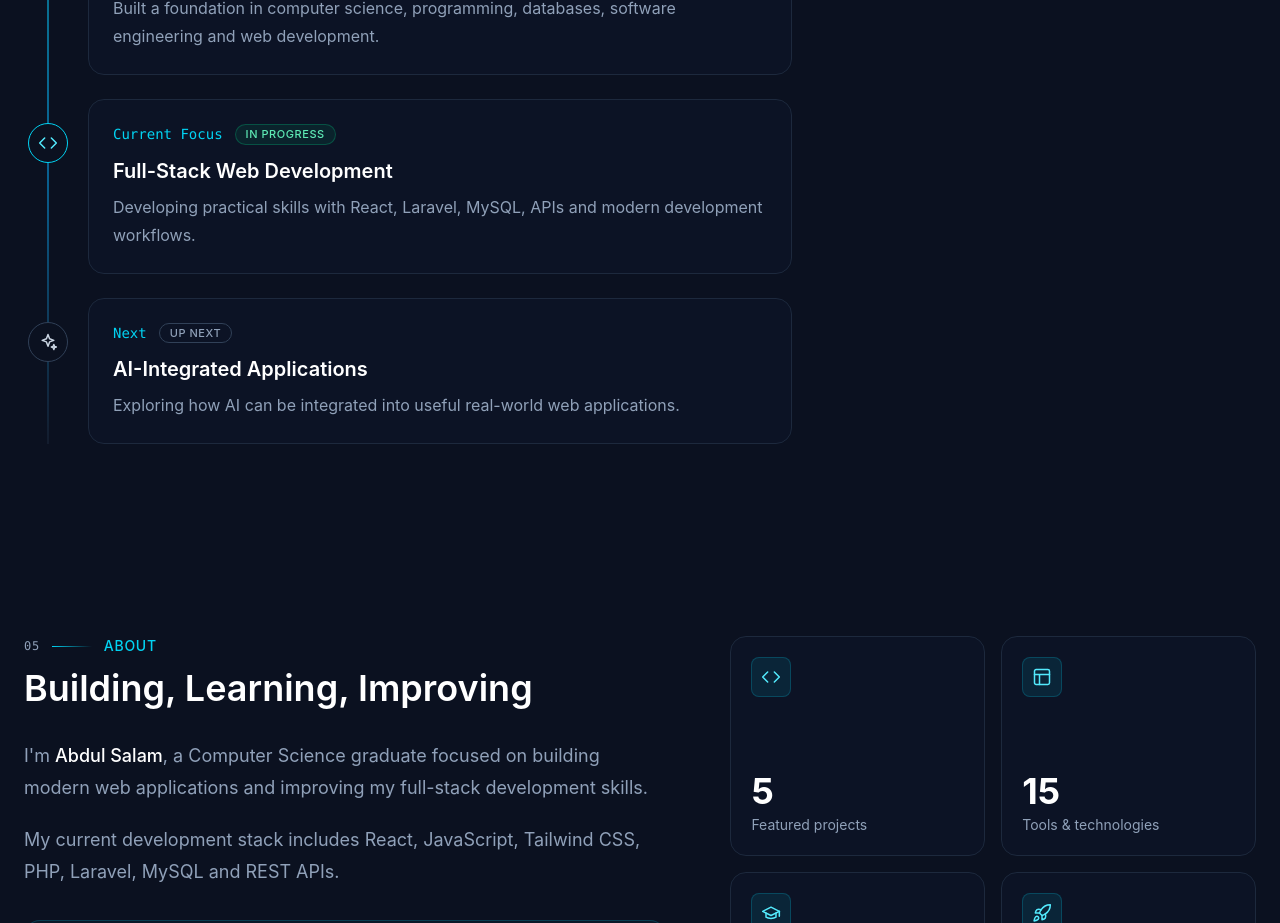
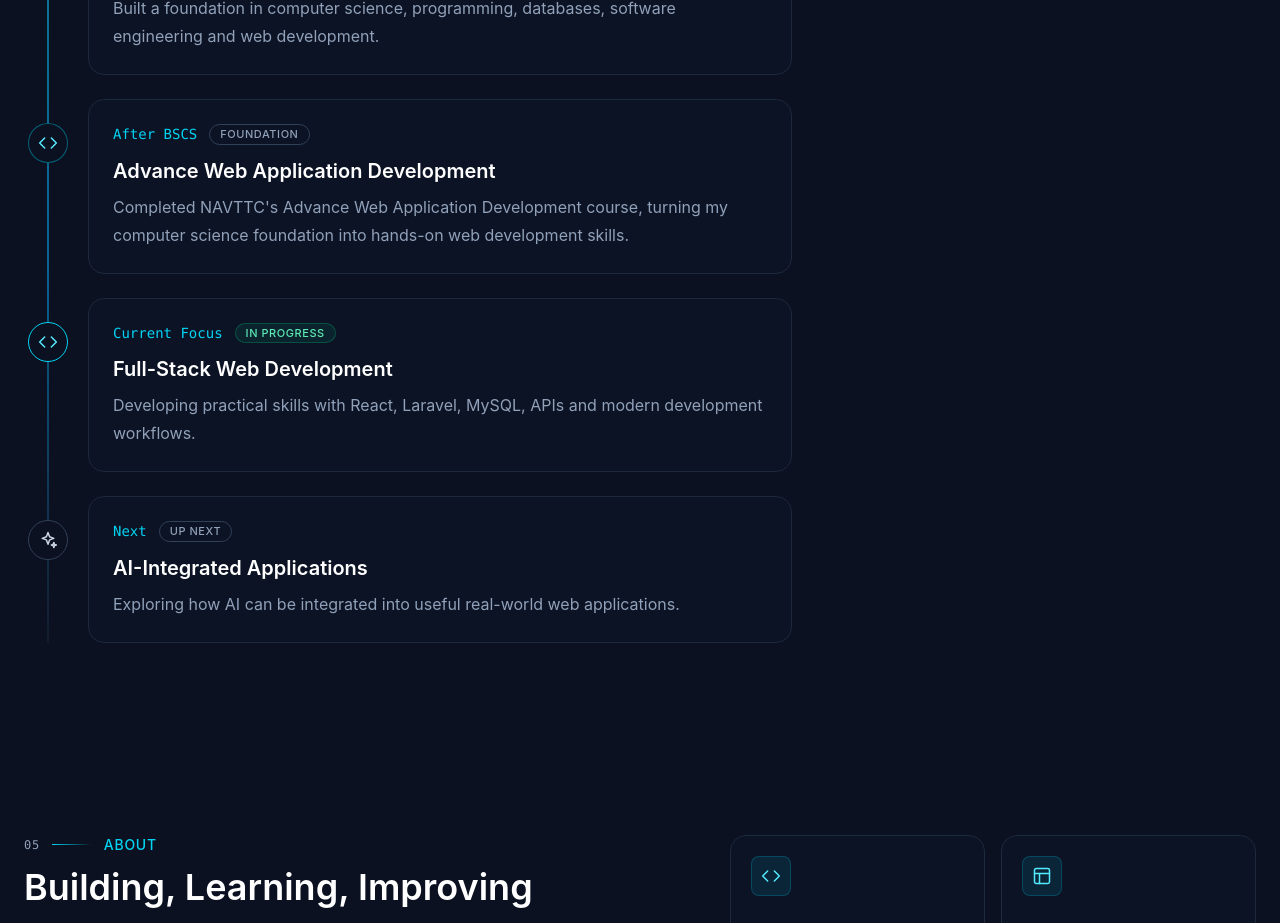
Before and after one commit to abdulsalamcode/abdul-salam-os, a React (Vite) app: page / in a window 1280 px wide. Shown: the part 5420-6343 px from the top of the page. Built offline with nearby package versions, Linux system fonts and the light colour scheme.

Commit message:
feat: add NAVTTC course to journey timeline

```diff
--- a/src/data/journey.js
+++ b/src/data/journey.js
@@ -1,4 +1,4 @@
-// Journey timeline. Check and update these dates/texts before going live.
+// Journey timeline. Add or edit entries here; the Journey section updates itself.
 // status: "done" | "current" | "next"
 const JOURNEY = [
   {
@@ -9,6 +9,15 @@ const JOURNEY = [
     status: "done",
     description:
       "Built a foundation in computer science, programming, databases, software engineering and web development.",
+  },
+  {
+    id: "navttc",
+    period: "After BSCS",
+    title: "Advance Web Application Development",
+    icon: "code",
+    status: "done",
+    description:
+      "Completed NAVTTC's Advance Web Application Development course, turning my computer science foundation into hands-on web development skills.",
   },
   {
     id: "focus",
```
